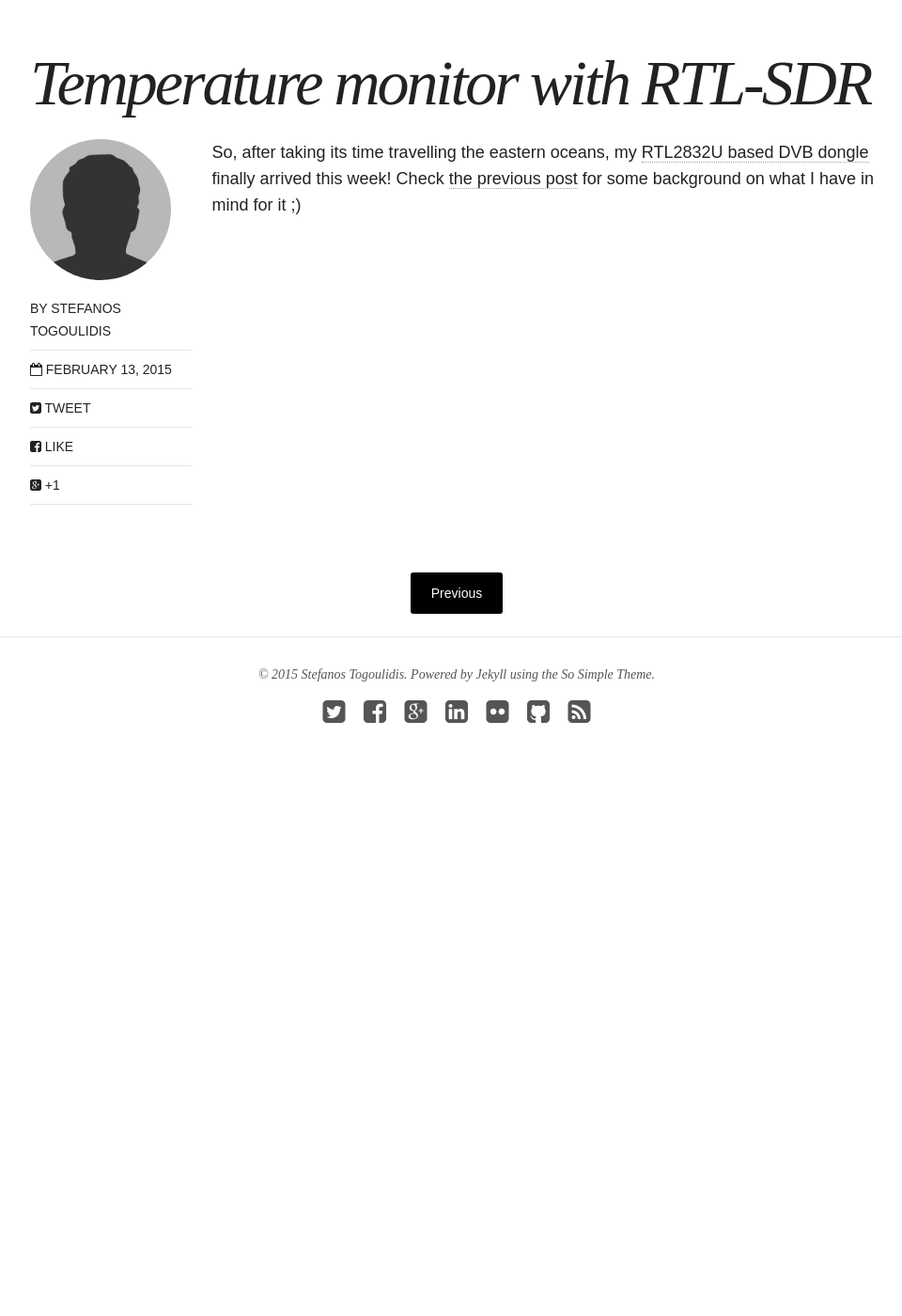
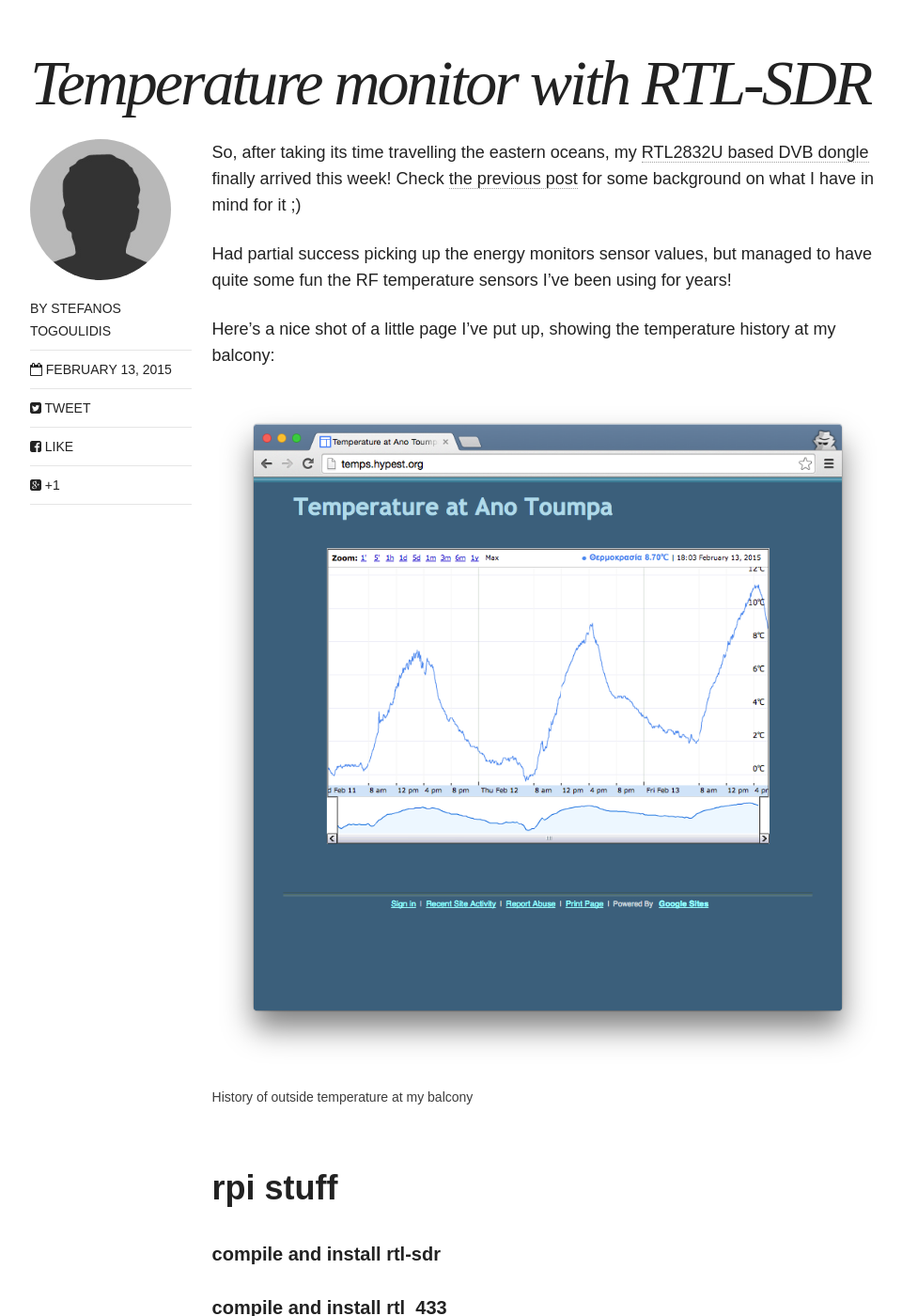
Before and after one commit to hypest/hypest.github.io, a Jekyll site: the page built from _posts/blog/2015-2-13-temperature-monitor.md, in a window 1280 px wide and 1400 px high, scrolled down 400 px. Shown: the whole window at 94% size, without its empty margins (154-1114 px from the left). Built offline with Jekyll 4.4.1, drawn with Linux system fonts in a browser that asks for light colours; nearby versions of some CDN libraries; before the commit the page ends 1269 px from its top, so only the background shows below that; some of the changed text lies outside the part shown.

Commit message:
WIP: basic structure and screenshot of chart site

```diff
--- a/_posts/blog/2015-2-13-temperature-monitor.md
+++ b/_posts/blog/2015-2-13-temperature-monitor.md
@@ -14,5 +14,27 @@ date: 2015-2-13T15:40:00+02:00
 
 So, after taking its time travelling the eastern oceans, my [RTL2832U based DVB dongle][dvbdongle] finally arrived this week! Check [the previous post]({% post_url /blog/2014-12-22-sdr-dongle-ordered %}) for some background on what I have in mind for it ;)
 
+Had partial success picking up the energy monitors sensor values, but managed to have quite some fun the RF temperature sensors I've been using for years!
+
+Here's a nice shot of a little page I've put up, showing the temperature history at my balcony:
+<figure>
+  <img src="{{ site.url }}/assets/images/temps-hypest-org.png" alt="History of outside temperature at my balcony"/>
+  <figcaption>History of outside temperature at my balcony</figcaption>
+</figure>
+
+rpi stuff
+=========
+
+##### compile and install rtl-sdr
+
+##### compile and install rtl_433
+
+##### play with rtl_433 to decypher the signals
+
+# google form+sheet stuff
+
+# twitter stuff
+
+# temps.hypest.org stuff
 
 [dvbdongle]: http://www.ebay.com/itm/201140299234
```
Also changed, not shown: other parts of _posts/blog/2015-2-13-temperature-monitor.md (+1 -1 lines), assets/images/temps-hypest-org.png (added).
